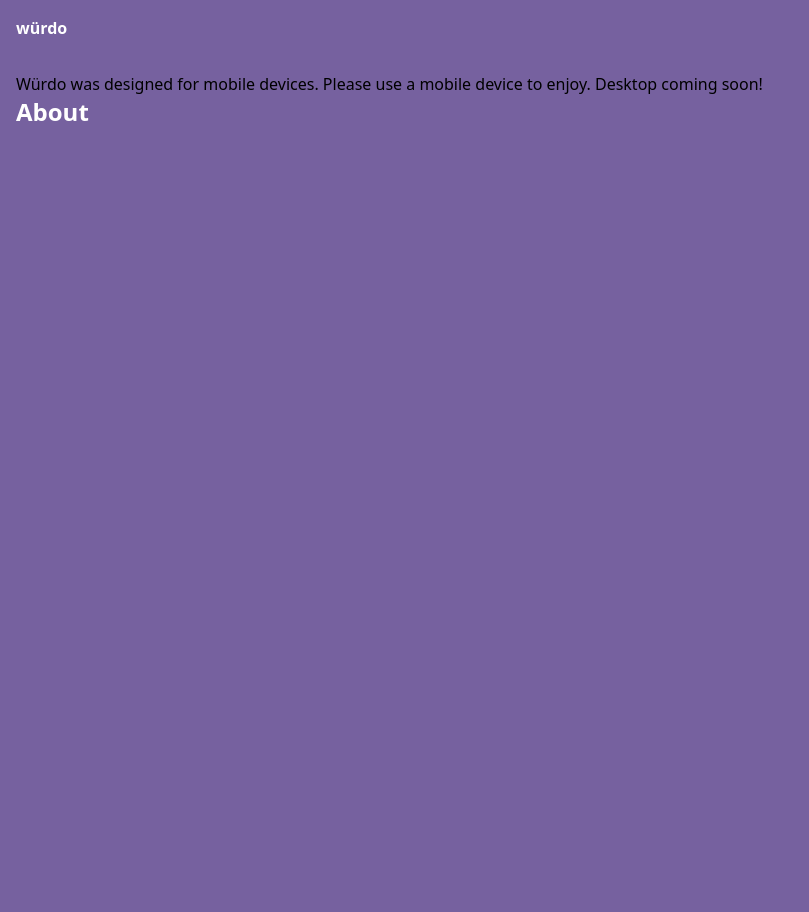
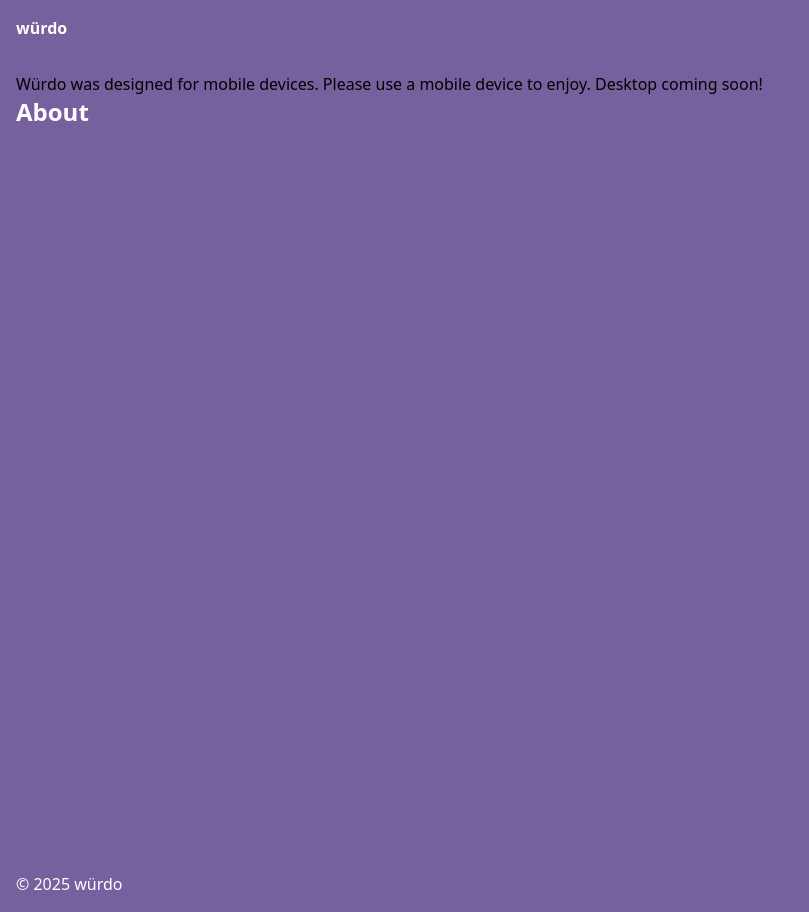
Before and after one commit to EliBrank/wurdo, a Next.js app: page /about in a window 1280 px wide. Shown: the whole page, without its empty margins (0-809 px from the left). Before the commit the page ends 800 px from the top, so only its background shows below. Built offline with nearby package versions, Linux system fonts and the light colour scheme.

Commit message:
add footer to pages

```diff
--- a/app/about/page.tsx
+++ b/app/about/page.tsx
@@ -1,12 +1,13 @@
 "use client";
 import React from "react";
 import Navbar from "@/src/components/Navbar";
+import Footer from "@/src/components/Footer";
 
 export default function AboutPage() {
   return (
     <div>
       <Navbar />
-      <main className="container mx-auto p-4">
+      <main className="container min-h-screen mx-auto p-4">
         {/* Desktop-only message */}
         <div className="hidden md:flex space-x-6 font-medium">
           <p>
@@ -25,6 +26,7 @@ export default function AboutPage() {
           </p>
         </section>
       </main>
+      <Footer />
     </div>
   );
 }
--- a/app/contact/page.tsx
+++ b/app/contact/page.tsx
@@ -2,12 +2,13 @@
 import React from "react";
 import Link from "next/link";
 import Navbar from "@/src/components/Navbar";
+import Footer from "@/src/components/Footer";
 
 export default function ContactPage() {
   return (
     <div>
       <Navbar />
-      <main className="container mx-auto p-4">
+      <main className="container min-h-screen mx-auto p-4">
         {/* Desktop-only message */}
         <div className="hidden md:flex space-x-6 font-medium">
           <p>
@@ -32,6 +33,7 @@ export default function ContactPage() {
           </p>
         </section>
       </main>
+      <Footer />
     </div>
   );
 }
--- a/app/settings/page.tsx
+++ b/app/settings/page.tsx
@@ -1,12 +1,13 @@
 "use client";
 import React from "react";
 import Navbar from "@/src/components/Navbar";
+import Footer from "@/src/components/Footer";
 
 export default function SettingsPage() {
   return (
     <div>
       <Navbar />
-      <main className="container mx-auto p-4">
+      <main className="container min-h-screen mx-auto p-4">
         {/* Desktop-only message */}
         <div className="hidden md:flex space-x-6 font-medium">
           <p>
@@ -24,6 +25,7 @@ export default function SettingsPage() {
           </ul>
         </section>
       </main>
+      <Footer />
     </div>
   );
 }
```
